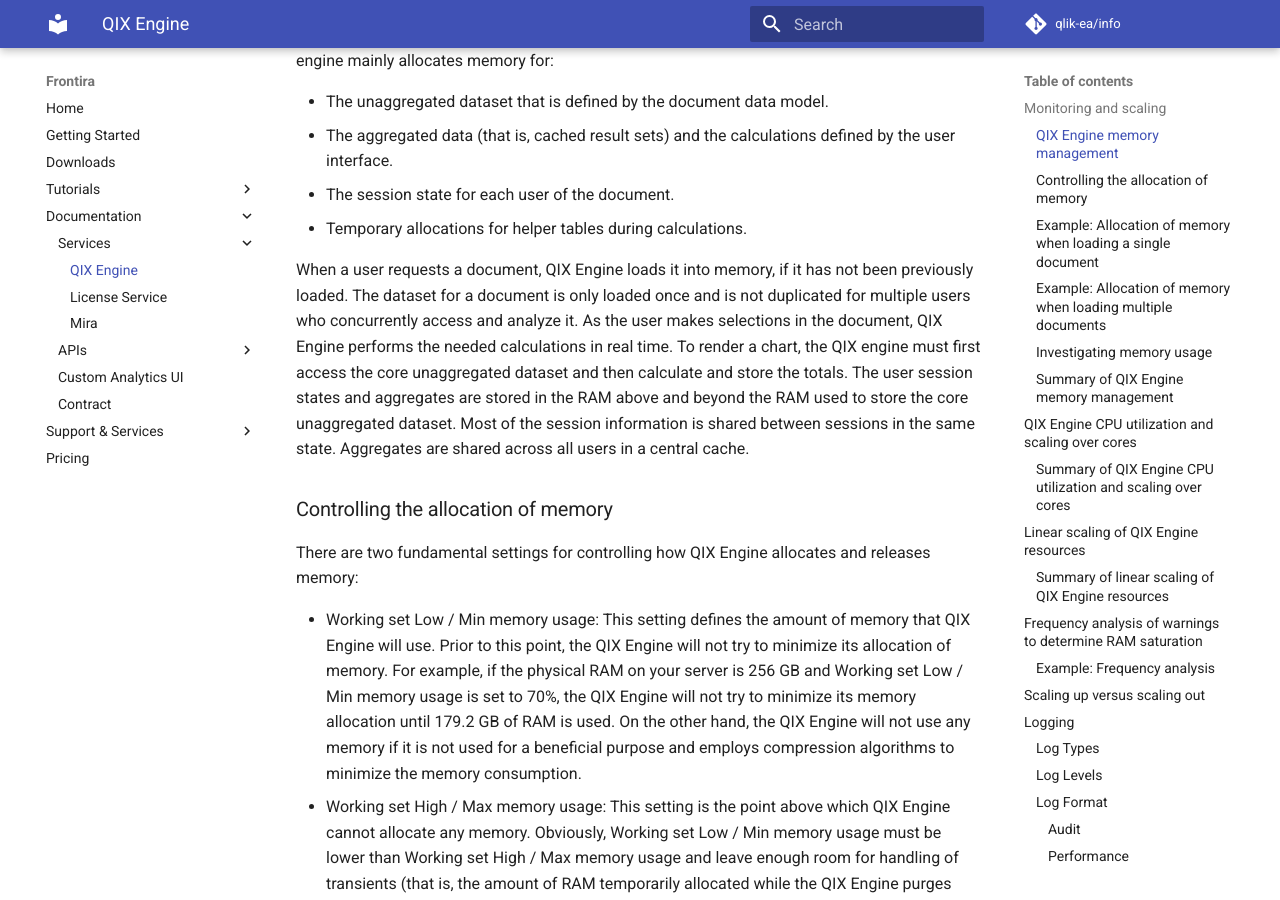
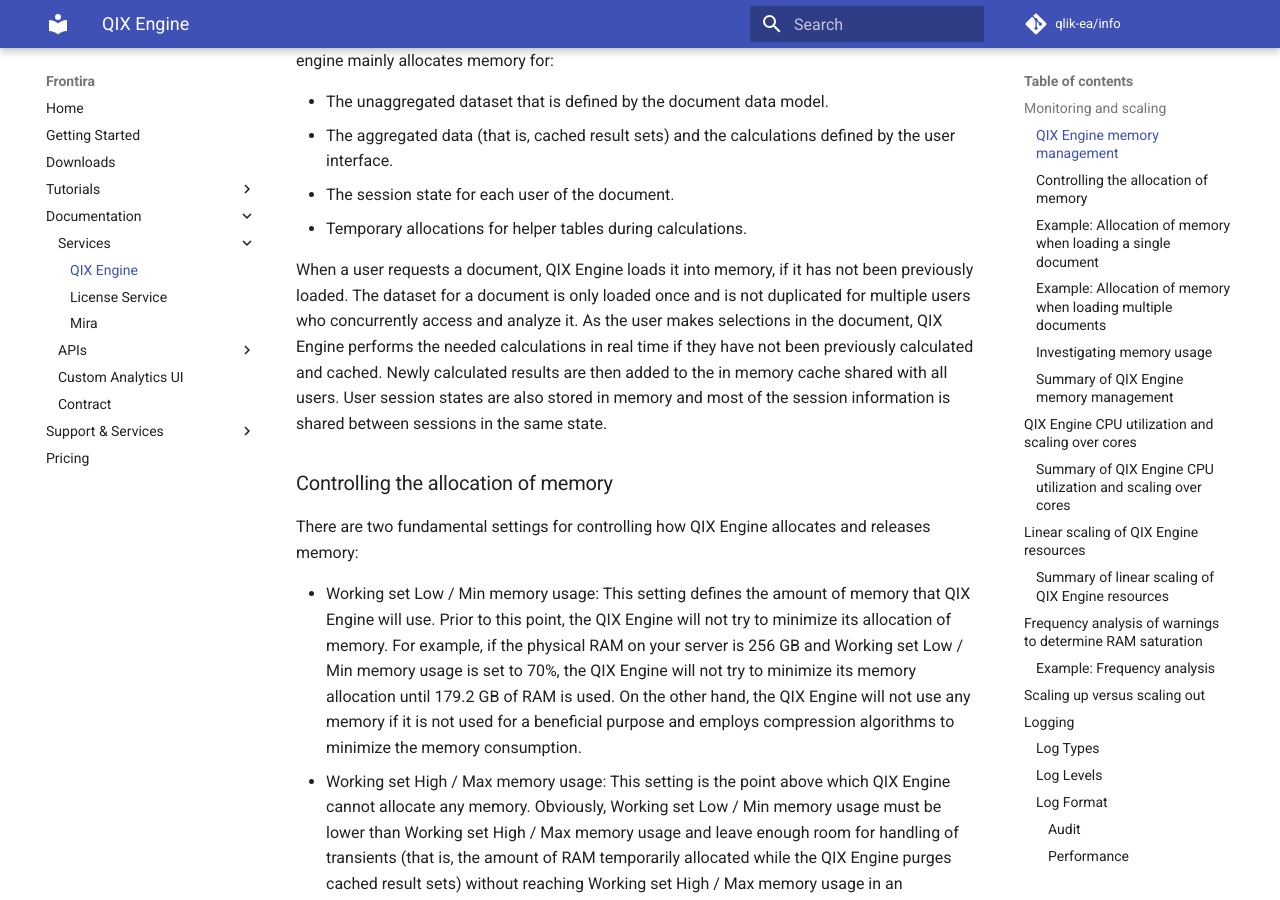
Before and after one commit to qlik-oss/core-website, an MkDocs documentation site: the page built from docs/documentation/services/qix-engine.md, in a window 1280 px wide and 900 px high, scrolled down 429 px. Built offline with MkDocs 1.6.1 and Material for MkDocs 9.7.7, drawn with Linux system fonts in a browser that asks for light colours; comment, search, counter and statistics services are not loaded; old or Windows-style settings are respelled for this version of MkDocs.

Commit message:
qix engine fixed.. save the single threadiness

```diff
--- a/docs/documentation/services/qix-engine.md
+++ b/docs/documentation/services/qix-engine.md
@@ -25,12 +25,11 @@
 has not been previously loaded. The dataset for a document is only loaded
 once and is not duplicated for multiple users who concurrently access and
 analyze it. As the user makes selections in the document, QIX Engine
-performs the needed calculations in real time. To render a chart, the
-QIX engine must first access the core unaggregated dataset and then calculate
-and store the totals. The user session states and aggregates are stored
-in the RAM above and beyond the RAM used to store the core unaggregated
-dataset. Most of the session information is shared between sessions in
-the same state. Aggregates are shared across all users in a central cache.
+performs the needed calculations in real time if they have not been previously
+calculated and cached. Newly calculated results are then added to the in
+memory cache shared with all users. User session states are also stored
+in memory and most of the session information is shared between sessions in
+the same state.
 
 ### Controlling the allocation of memory
 
```
